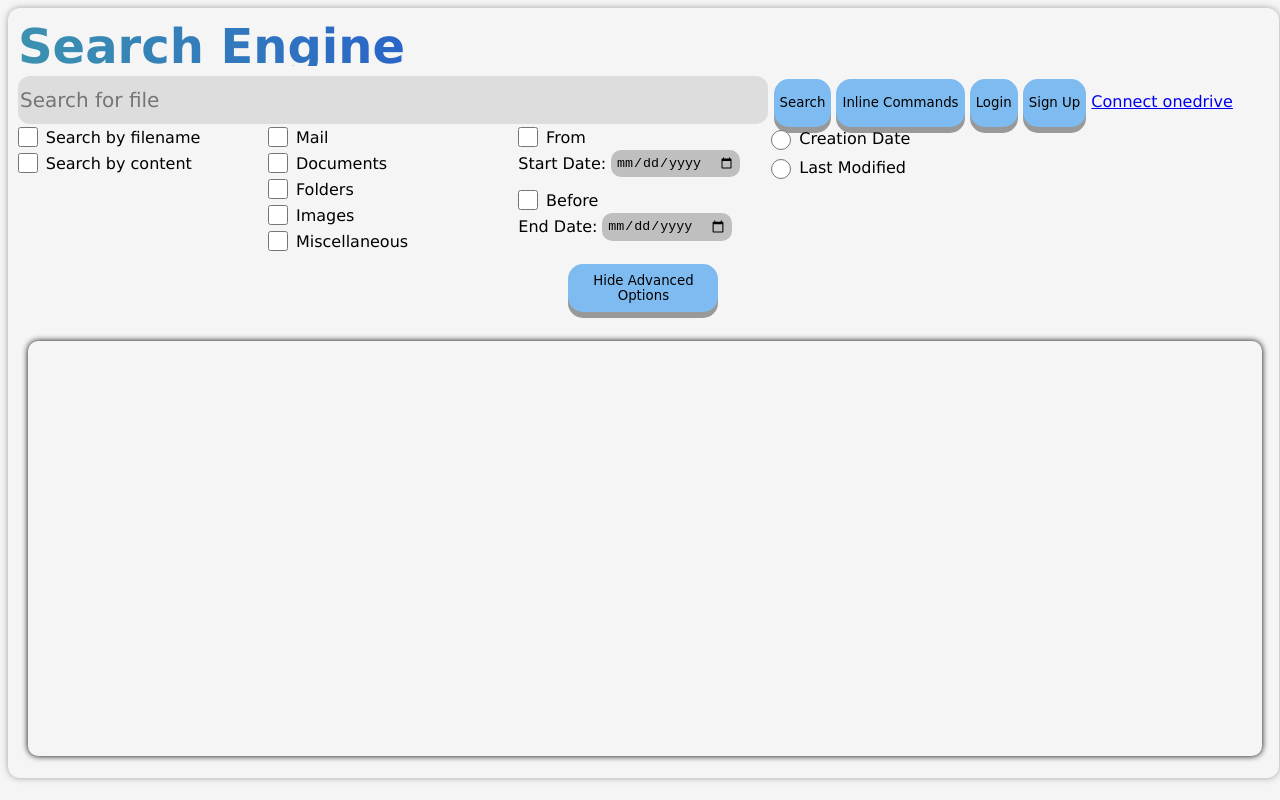
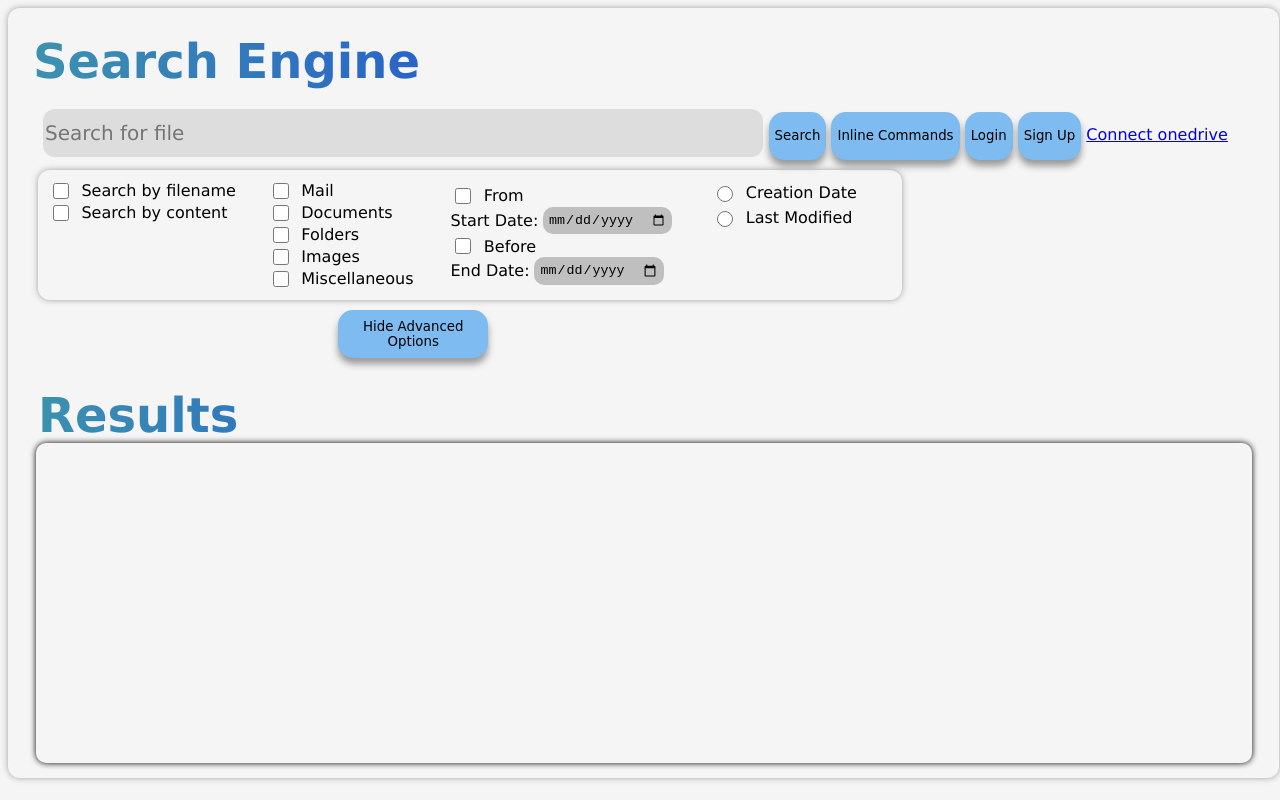
Before and after one commit to Klint02/P7---PSEngine, a plain HTML site: page src/P7-PSEngine/wwwroot/index.html in a window 1280 px wide. Drawn offline with Linux system fonts and the light colour scheme; no server answers.

Commit message:
UI rasmus (#25)
UI:
- Adjust to different screen sizes.
- Added new checkbox for sigin.
- changed the shadow under all buttons.

Co-authored-by: Nicklas K. Christensen <44356711+Klint02@users.noreply.github.com>

```diff
--- a/src/P7-PSEngine/wwwroot/css/stylesheet.css
+++ b/src/P7-PSEngine/wwwroot/css/stylesheet.css
@@ -1,11 +1,12 @@
-/* BODY */
+/*-------------- BODY --------------*/
+html,
 body {
-
     background-color: whitesmoke;
     font-family: Verdana, Geneva, Tahoma, sans-serif;
+    font-size: 1rem;
+}
 
-}
-/* CONTAINER */
+/*-------------- CONTAINER --------------*/
 #container {
     padding: 5px;
     border-radius: 12px;
@@ -14,9 +15,7 @@ body {
     height: 95vh;
     width: 98.5vw;
     gap: 10px 10px;
-    box-shadow:0 0 .4em rgba(93, 93, 93, 0.553);
-
-
+    box-shadow: 0 0 .4em rgba(93, 93, 93, 0.553);
 }
 
 #container button {
@@ -25,7 +24,7 @@ body {
     height: 3rem;
     background-color: rgb(126, 187, 240);
     font-family: cursive;
-    box-shadow: 0 6px #999;
+    box-shadow: 0 6px 7px #999;
     border: none;
     text-align: center;
     outline: none;
@@ -37,44 +36,46 @@ body {
 
 #container button:active {
     filter: brightness(1.2);
-    box-shadow: 0 4px #666;
+    box-shadow: 0 4px 7px #666;
     transform: translateY(4px);
 }
 
-/* SEARCH CONTAINER */
+/*-------------- SEARCH CONTAINER --------------*/
 #SearchBodyContainer {
+    margin: 10px;
     z-index: 2;
-    padding: 5px;
+    padding: 10px;
     padding-bottom: 10px;
     border: none;
     outline: none;
     border-radius: 10px;
-    background-color:whitesmoke;
-    display: grid;
-    grid-template-rows: 6vh 6vh auto auto;
+    background-color: transparent;
+    display: flex;
+    flex-direction: column;
 
 }
 
 h1 {
-    grid-area: 1/1/2/2;
-
-    background: linear-gradient(to right,#3c92af,blue);
+    margin: 0;
+    background: linear-gradient(to right, #3c92af, blue);
     -webkit-background-clip: text;
     font-size: 3rem;
     -webkit-text-fill-color: transparent;
     font-family: Verdana, Geneva, Tahoma, sans-serif;
-    margin: 0;
 }
 
-/* DATES */
+/*-------------- DATES --------------*/
 #datetime {
     display: flex;
     flex-direction: column;
+    padding: 5px;
 }
-.spaceBetweenDates{
-    margin-bottom: 10px;
+
+.spaceBetweenDates {
+    margin-bottom: auto;
 }
-input[type='date']{
+
+input[type='date'] {
     border-radius: 10px;
     padding: 5px;
     cursor: text;
@@ -82,9 +83,11 @@ input[type='date']{
     border: none;
     outline: none;
 }
-input[type="date"]:hover{
+
+input[type="date"]:hover {
     filter: brightness(1.5);
 }
+
 #datetime div {
     align-items: center;
     display: flex;
@@ -93,12 +96,10 @@ input[type="date"]:hover{
 
 
 
-/* SEARCH BAR */
+/*-------------- SEARCH BAR --------------*/
 #Search {
-    grid-row-start: 2;
-    grid-row-end: 3;
     padding-top: 10px;
-
+    margin: 10px;
 }
 
 #searchbar {
@@ -111,37 +112,44 @@ input[type="date"]:hover{
     height: 3rem;
     background-color: rgb(221, 221, 221);
 }
-#searchbar:focus{
+
+#searchbar:focus {
     filter: brightness(0.9);
 }
 
-/* ADVANCED SETTINGS */
+/*-------------- ADVANCED SETTINGS --------------*/
 #Filter {
-    margin-top: 10px;
-    grid-row-start: 3;
-    grid-row-end: 4;
-    display: grid;
-    grid-template-columns: 20% 20% 20% auto;
+    margin-top: auto;
+    display: flex;
+    padding: 5px;
+}
+
+#Filter div {
+    margin-right: 1em;
 }
 
 #advancedOptionsButton {
     width: 150px;
-    align-self: center;
     margin-top: 10px;
-    margin-left: auto;
-    margin-right: auto;
-    align-items: start;
-    justify-content: start;
+    margin-left: 25%;
 }
 
 #advancedOptions {
-    grid-area: 3/1/4/2;
+    box-shadow: 0 0 .4em rgba(93, 93, 93, 0.553);
+    border-radius: 12px;
+    padding: 5px;
+    margin-left: 5px;
+    margin-right: auto;
+    position: relative;
 }
+
+
 #dateButtons {
     display: flex;
     flex-direction: column;
 
 }
+
 
 #dateButtons div {
     display: flex;
@@ -153,30 +161,33 @@ input[type="date"]:hover{
 #buttons {
     display: flex;
     flex-direction: column;
+}
 
-}
-#buttons div{
+#buttons div {
     display: flex;
     align-items: center;
     gap: 0.3rem;
 }
+
 #searchOptions {
     display: flex;
     flex-direction: column;
 }
-#searchOptions div{
+
+#searchOptions div {
     align-items: center;
     display: flex;
     gap: 0.3rem;
 }
 
-input[type="checkbox"], input[type="radio"] {
+input[type="checkbox"],
+input[type="radio"] {
     margin-left: 0;
     float: left;
     border-radius: 20%;
     cursor: pointer;
-    height: 20px;
-    width: 20px;
+    height: 2vh;
+    width: 2vw;
     accent-color: rgb(126, 187, 240);
 }
 
@@ -186,32 +197,33 @@ label {
     font-family: Verdana, Geneva, Tahoma, sans-serif;
 }
 
-input[type="checkbox"]:hover, input[type="radio"]:hover {
+input[type="checkbox"]:hover,
+input[type="radio"]:hover {
     filter: brightness(0.9);
 }
 
-/* INLINE COMMANDS */
+/*-------------- INLINE COMMANDS --------------*/
 #commandspopup {
     border-radius: 12px;
-    height: 100%;
+    height: 100vh;
     overflow-y: scroll;
     overflow-x: hidden;
     z-index: 10;
 }
 
 #inlineHelp {
-    height: 100%;
     display: none;
     background-color: white;
     position: absolute;
     top: 0px;
     right: 0px;
-    height: 400px;
-    width: 400px;
+    height: 30vh;
+    width: 15vw;
     border-radius: 12px;
-    box-shadow:0 0 .4em rgba(93, 93, 93, 0.553);
+    box-shadow: 0 0 .4em rgba(93, 93, 93, 0.553);
 
 }
+
 #commandspopup table {
     width: 100%;
     border-radius: 10px;
@@ -220,18 +232,21 @@ input[type="checkbox"]:hover, input[type="radio"]:hover {
 }
 
 
-/*RESULT CONTAINER*/
+/*-------------- RESULT CONTAINER --------------*/
 #Results {
     position: absolute;
-    bottom: 40px;
-    background-color:whitesmoke;
-    height: 60%;
-    width:98%;
+    bottom: 9vh;
+    background-color: whitesmoke;
+    margin-top: 0.5rem;
+    margin-left: 10px;
+    margin-right: 10px;
+    margin-bottom: 1rem;
     border-radius: 12px;
     border: none;
     outline: none;
     scroll-padding: 2px;
     padding: 5px;
+    height: 40vh;
 }
 
 #Results h1 {
@@ -241,44 +256,45 @@ input[type="checkbox"]:hover, input[type="radio"]:hover {
 
 
 #resTable {
-    height:  86.5%;
-    margin: 10px;
+    margin-left: 0.5rem;
+    margin-right: 0.5rem;
     border-radius: 10px;
     background-color: whitesmoke;
-    overflow: hidden;
+    overflow-x: hidden;
     overflow-y: scroll;
-    box-shadow: 0 0 .4em ;
+    box-shadow: 0 0 .4em;
+    height: 40vh;
+    width: 95vw;
 }
+
 p {
     overflow-y: scroll;
 }
+
 #Results table {
     width: 100%;
     border-radius: 10px;
     border-collapse: separate;
     border-spacing: 0;
-    box-shadow:0 0 .4em rgba(93, 93, 93, 0.553);
+    box-shadow: 0 0 .4em rgba(93, 93, 93, 0.553);
 }
 
 
-
-
-
-/* TABLES */
-tbody tr:nth-child(even){
+/*-------------- TABLES --------------*/
+tbody tr:nth-child(even) {
     background-color: rgb(115, 115, 115);
-    border-color:black;
-}
-tbody tr:nth-child(odd){
-    background-color: whitesmoke;
-    border-color:black;
+    border-color: black;
 }
 
-tbody tr:nth-child(odd):hover,tbody tr:nth-child(even):hover{
-    filter: brightness(0.9);
-
+tbody tr:nth-child(odd) {
+    background-color: whitesmoke;
+    border-color: black;
 }
 
+tbody tr:nth-child(odd):hover,
+tbody tr:nth-child(even):hover {
+    filter: brightness(0.9);
+}
 
 th {
     position: sticky;
@@ -288,22 +304,26 @@ th {
     border: 1px solid black;
     z-index: 1;
 }
+
 tr {
-    height: 50px;
-    padding:5px;
-    border-bottom:3px solid black ;
+    height: 2rem;
+    padding: 5px;
+    border-bottom: 3px solid black;
     border-top: 3px solid black;
 }
+
 td {
-    border-inline: 3px solid black ;
+    border-inline: 3px solid black;
     padding: 5px;
     border: 1px solid rgb(160 160 160);
 }
+
+/*-------------- DIALOG (LOGIN) --------------*/
 /* DIALOG (LOGIN) */
 /*TODO (nkc): Ændre height fra px til fit content, så den er dynamisk*/
 #loginForm {
     border-radius: 12px;
-    border:none;
+    border: none;
     outline: none;
     flex-direction: column;
     height: 250px;
@@ -324,6 +344,7 @@ td {
     background-color: rgb(208, 43, 43);
     margin-right: 30px;
 }
+
 .dia-btns {
     position: absolute;
     bottom: 16px;
@@ -347,19 +368,20 @@ dialog::backdrop {
 }
 
 
-/* SCROLLBAR */
+/*-------------- SCROLLBAR --------------*/
 
-::-webkit-scrollbar{
+::-webkit-scrollbar {
     border-radius: 12px;
     width: 15px;
 }
 
-::-webkit-scrollbar-button{
+::-webkit-scrollbar-button {
     border-radius: 10px;
     display: none;
 }
-::-webkit-scrollbar-thumb{
-    background-color:#9999998a;
+
+::-webkit-scrollbar-thumb {
+    background-color: #9999998a;
     border-radius: 0px 7px 7px 0px;
     cursor: pointer;
 }
@@ -367,7 +389,28 @@ dialog::backdrop {
 ::-webkit-scrollbar-thumb:hover {
     filter: brightness(0.5) !important;
 }
-::-webkit-scrollbar-track{
+
+::-webkit-scrollbar-track {
     border-radius: 12px;
     background-color: white;
 }
+
+/*------- VIEWPORT -------*/
+
+@media only screen and (width>=1707px) and (height>=898px) {
+    #Results {
+        height: 45vh;
+    }
+
+    #resTable {
+        height: 45vh;
+
+    }
+
+    input[type="checkbox"],
+    input[type="radio"] {
+        height: 1.2vh;
+        width: 1.2vw;
+    }
+
+}
--- a/src/P7-PSEngine/wwwroot/index.html
+++ b/src/P7-PSEngine/wwwroot/index.html
@@ -13,8 +13,8 @@
 <body>
     <div id="container">
 
-        <div id="SearchBodyContainer" class="Block">
-            <h1 id="title">Search Engine</h1>
+        <div id="SearchBodyContainer">
+            <h1>Search Engine</h1>
             <div id="Search">
 
                 <input type="search" id="searchbar" placeholder="Search for file">
@@ -99,6 +99,10 @@
             <div id="inlineHelp">
                 <div id="commandspopup">
                     <table id="commandsTable">
+                        <tr>
+                            <td>Keyword</td>
+                            <td>Example</td>
+                        </tr>
 
 
                     </table>
@@ -106,7 +110,6 @@
 
             </div>
         </div>
-
         <!-- LOGIN FORM -->
         <dialog id="loginForm">
             <h3 style="margin-top: 0px;" id="sign-header">Login or Sign up</h3>
@@ -122,6 +125,10 @@
             <div id="display-start">
                 <input type="checkbox" id="showPassword">
                 <label for="showPassword">Show password</label>
+            </div>
+            <div>
+                <input type="checkbox" id="signIn">
+                <label for="signIn">Sign in</label>
             </div>
 
             <div class="dia-btns">
@@ -145,8 +152,19 @@
     </div>
 
     <script>
+        const signIn = document.getElementById("signIn");
+
+        signIn.addEventListener('click', ()=>{
+            if(signIn.checked){
+                //do something
+                console.log('hej')
+            }
+        })
+
+
+
         const commandsBlock = document.getElementById("inlineHelp");
-
+        // shows the list of inline kommands.
         function displayCommands() {
 
             if (commandsBlock.style.display != "block") {
@@ -168,10 +186,6 @@
                 button.innerText = "Show Advanced Options";
             }
         }
-
-
-
-
 
     </script>
 
```
